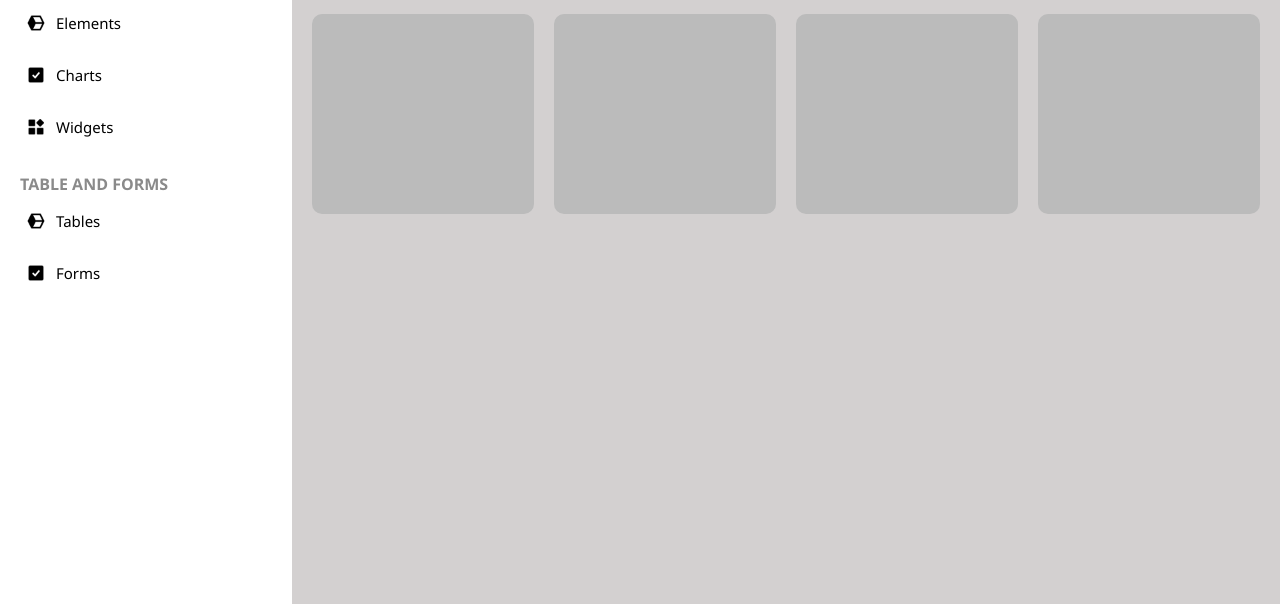
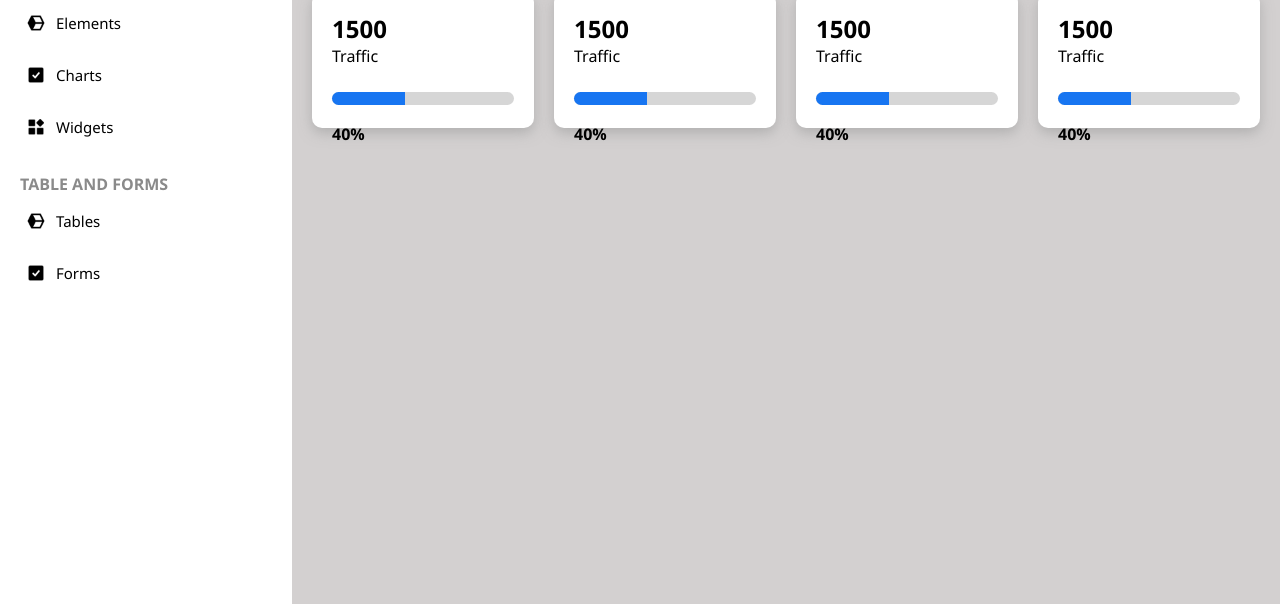
Before and after one commit to MarianaTraslavinaSarmiento/practicaModeladoEnCaja, a plain HTML site: page index.html in a window 1280 px wide. Shown: the part 196-800 px from the top of the page. Drawn offline with Linux system fonts and the light colour scheme.

Commit message:
feat: :sparkles: Hice los charts de la parte derecha completo

```diff
--- a/index.html
+++ b/index.html
@@ -80,15 +80,50 @@
         <div class="charts">
 
             <div class="chart">
+
+                <h2>1500</h2>
+                <p>Traffic</p>
+
+                <div class="boxPorcentaje">
+                    <div class="porcentaje"></div>
+                </div>
+
+                <b>40%</b>
             </div>
 
             <div class="chart">
+
+                <h2>1500</h2>
+                <p>Traffic</p>
+
+                <div class="boxPorcentaje">
+                    <div class="porcentaje"></div>
+                </div>
+
+                <b>40%</b>
             </div>
 
             <div class="chart">
+
+                <h2>1500</h2>
+                <p>Traffic</p>
+
+                <div class="boxPorcentaje">
+                    <div class="porcentaje"></div>
+                </div>
+
+                <b>40%</b>
             </div>
 
             <div class="chart">
+                <h2>1500</h2>
+                <p>Traffic</p>
+
+                <div class="boxPorcentaje">
+                    <div class="porcentaje"></div>
+                </div>
+
+                <b>40%</b>
             </div>
 
         </div>
--- a/style.css
+++ b/style.css
@@ -77,6 +77,7 @@ body{
     cursor: pointer;
 
 }
+
 
 
 
@@ -165,12 +166,12 @@ body{
 .boxAdministrador{
 
     margin: 10px 20px 20px 20px;
-    font-size: 20px;
+    font-size: 15px;
 }
 
 .boxAdministrador p{
 
-    margin-top: 8px
+    margin-top: 7px
 }
 
 .charts{
@@ -188,12 +189,39 @@ body{
 .chart{
 
     flex: 1;
-    background-color: #bbb;
-    height: 25vh;
+    background-color: #fff;
+    height: 17vh;
     justify-content: center;;
     gap: 20px;
     border-radius: 10px;
-
+    padding: 20px;
+    box-shadow: 0px 5px 13px #a3a3a3bb;
 
 
 }
+
+.chart .boxPorcentaje{
+
+    background-color: #cccc;
+    height: 13px;
+    width: 100%;
+    border-radius: 20px;
+    margin-top: 25px
+}
+
+.boxPorcentaje .porcentaje{
+
+    background-color: #1775f1;
+    height: 13px;
+    width: 40%;
+    border-radius: 10px 0px 0px 10px;
+
+}
+
+.chart b{
+
+    display: flex;
+    margin-top: 18px
+
+
+}
```
